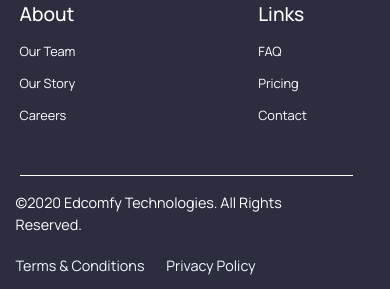
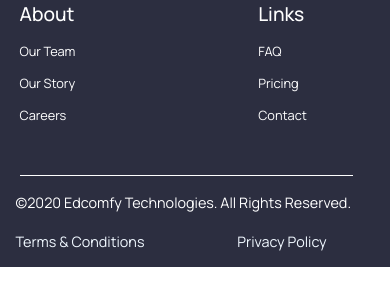
Before and after one commit to solexy79/edcomfy-nav-footer, a plain HTML site: page edcomfy,header and footer/index.html in a window 390 px wide. Shown: the part 1148-1437 px from the top of the page. After the commit the page ends 1415 px from the top, so only its background shows below. Drawn offline with nearby package versions, Linux system fonts and the light colour scheme.

Commit message:
changed grid template area

```diff
--- a/edcomfy,header and footer/style.css
+++ b/edcomfy,header and footer/style.css
@@ -220,9 +220,9 @@ footer{
     margin: 1rem auto 0;
     grid-template-columns: repeat(5, 1fr);
     grid-template-areas:
-      'copy  copy copy   copy'
-      'terms terms privacy privacy';
-    grid-gap: 5%;
+      'copy  copy copy copy  copy'
+      'terms terms terms privacy privacy';
+    grid-gap: 3%;
   }
 }
 
```
